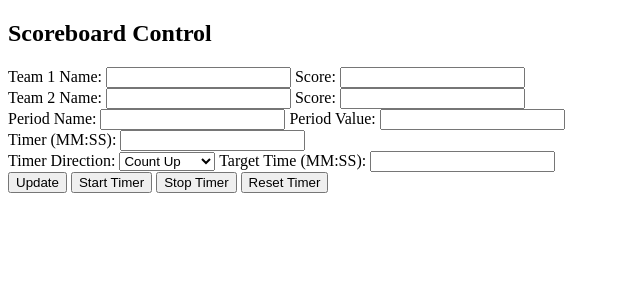
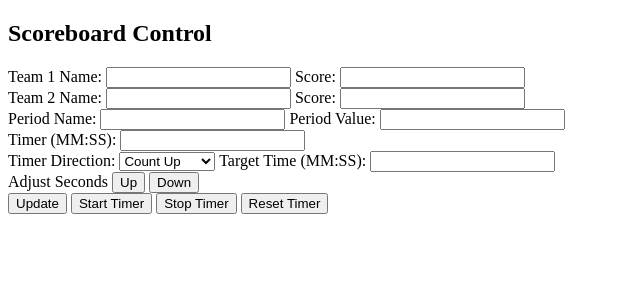
Before and after one commit to Brewer5700/Better-Scoreboard, a Flask app: page /control in a window 1280 px wide. Shown: the top 300 px of the page, without its empty margins (0-640 px from the left). Run offline with Flask 3, Linux system fonts and the light colour scheme; some libraries are stand-ins or nearby versions.

Commit message:
Add up/down increment buttons

```diff
--- a/app.py
+++ b/app.py
@@ -112,6 +112,16 @@ def handle_timer_control(data):
                 score_data["timer"] = score_data["timer_target"]
             else:
                 score_data["timer"] = "00:00"
+        elif action == 'up':
+            timer = parse_time(score_data["timer"])
+            timer += 1
+            timer = format_time(timer)
+            score_data["timer"] = timer
+        elif action == 'down':
+            timer = parse_time(score_data["timer"])
+            timer -= 1
+            timer = format_time(timer)
+            score_data["timer"] = timer
     save_score_data()
     socketio.emit('score_update', score_data)
 
--- a/templates/control.html
+++ b/templates/control.html
@@ -23,6 +23,9 @@
         </label>
         <label>Target Time (MM:SS): <input id="timerTarget"></label><br>
 
+        <label>Adjust Seconds</label>
+        <button onclick="upTimer()">Up</button>
+        <button onclick="downTimer()">Down</button><br>
 
         <button onclick="updateScoreboard()">Update</button>
         <button onclick="startTimer()">Start Timer</button>
@@ -63,6 +66,8 @@
             function startTimer() { socket.emit('timer_control', { action: 'start' }); }
             function stopTimer() { socket.emit('timer_control', { action: 'stop' }); }
             function resetTimer() { socket.emit('timer_control', { action: 'reset' }); }
+            function upTimer() { socket.emit('timer_control', { action: 'up' }); }
+            function downTimer() { socket.emit('timer_control', { action: 'down' }); }
         </script>
     </body>
 </html>
```
